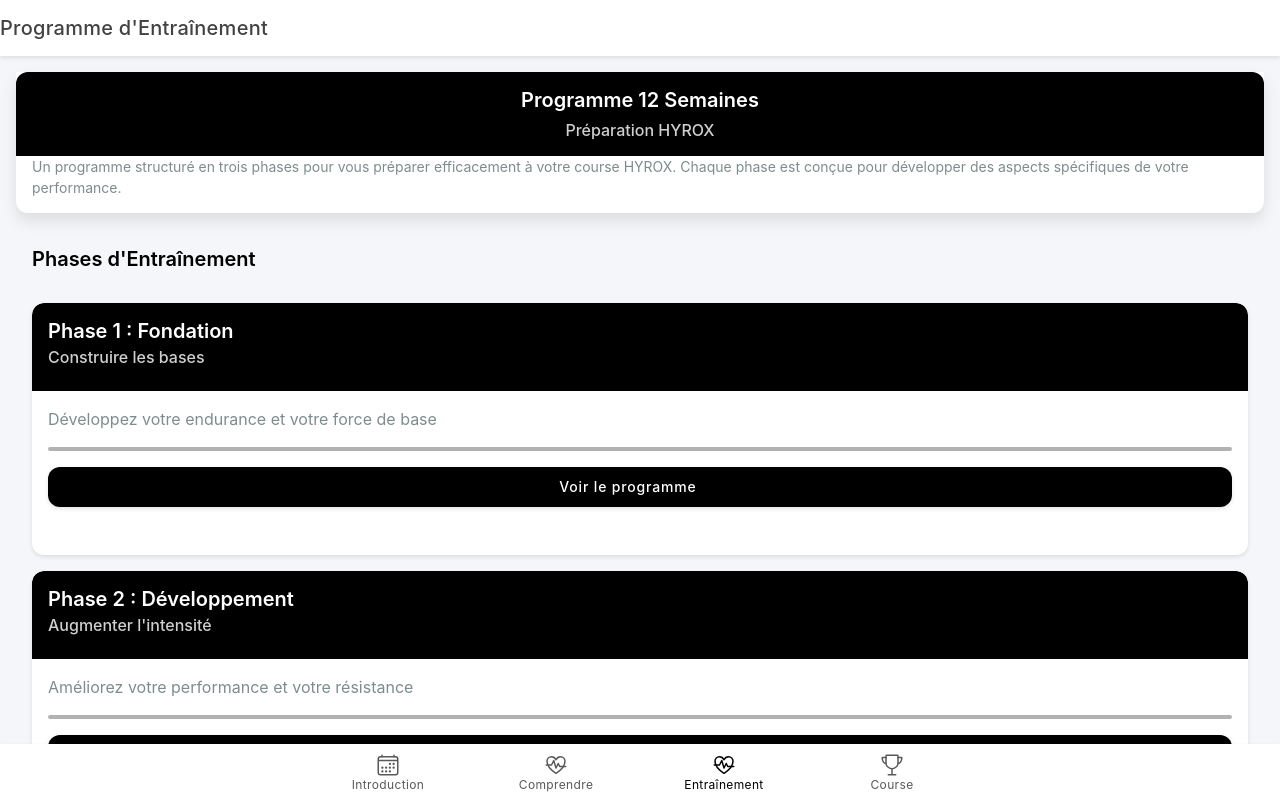
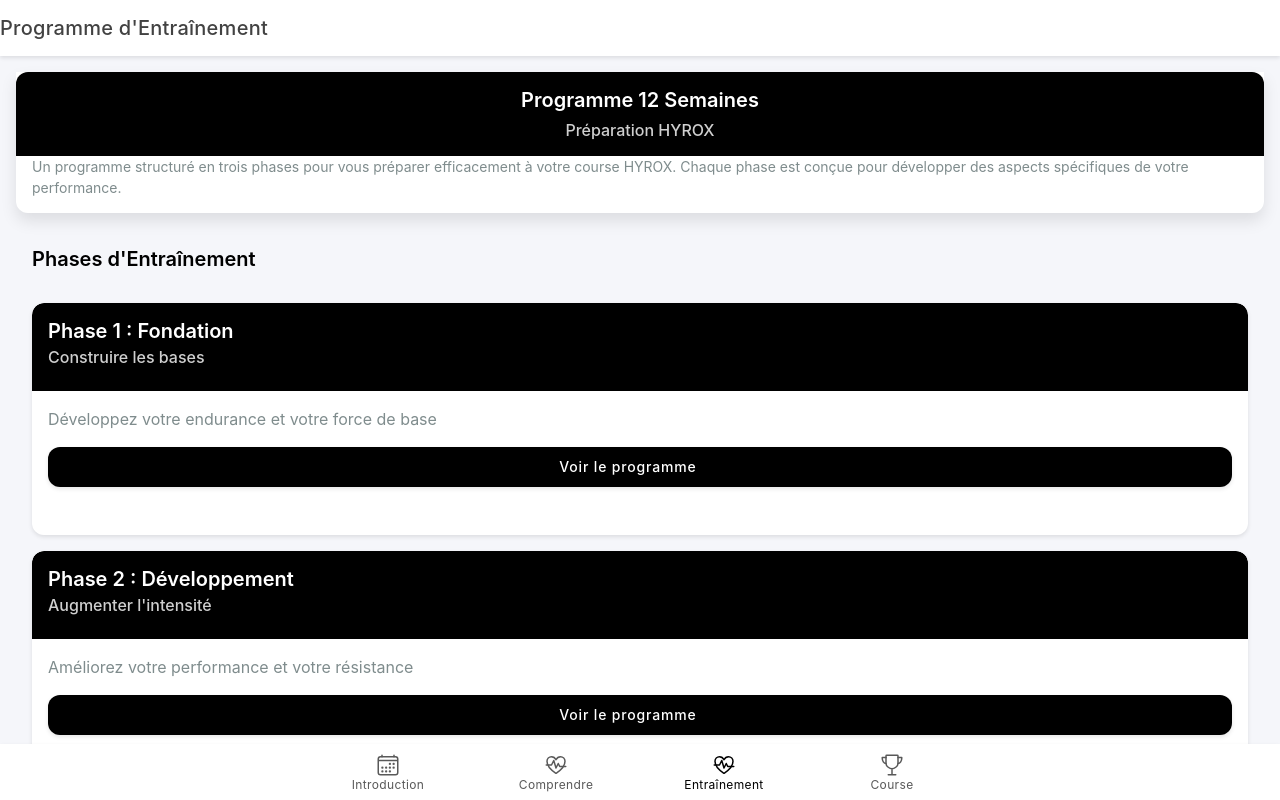
Before and after one commit to mathieukohl/Hyrox_Ebook, a React (Vite) app: page /training in a window 1280 px wide. Built offline with nearby package versions, Linux system fonts and the light colour scheme; no server answers; sample sign-in values are in the browser's storage.

Commit message:
remove progess bar

```diff
--- a/src/pages/TrainingProgram.tsx
+++ b/src/pages/TrainingProgram.tsx
@@ -29,7 +29,6 @@
   title: string;
   subtitle: string;
   description: string;
-  progress: number;
   path: string;
   weekNumber?: number;
   days?: string[];
@@ -43,7 +42,6 @@
       title: 'Phase 1 : Fondation',
       subtitle: 'Construire les bases',
       description: 'Développez votre endurance et votre force de base',
-      progress: 0,
       path: '/training/phase1',
       weekNumber: 4,
       days: ['Lundi', 'Mercredi', 'Vendredi']
@@ -52,7 +50,6 @@
       title: 'Phase 2 : Développement',
       subtitle: 'Augmenter l\'intensité',
       description: 'Améliorez votre performance et votre résistance',
-      progress: 0,
       path: '/training/phase2',
       weekNumber: 4,
       days: ['Lundi', 'Mercredi', 'Vendredi']
@@ -61,7 +58,6 @@
       title: 'Phase 3 : Performance',
       subtitle: 'Affiner la préparation',
       description: 'Optimisez votre performance pour la compétition',
-      progress: 0,
       path: '/training/phase3',
       weekNumber: 4,
       days: ['Lundi', 'Mercredi', 'Vendredi']
@@ -105,7 +101,6 @@
                   </IonCardHeader>
                   <IonCardContent>
                     <p>{phase.description}</p>
-                    <IonProgressBar value={phase.progress}></IonProgressBar>
                     <IonButton
                       expand="block"
                       className="ion-margin-top"
```
